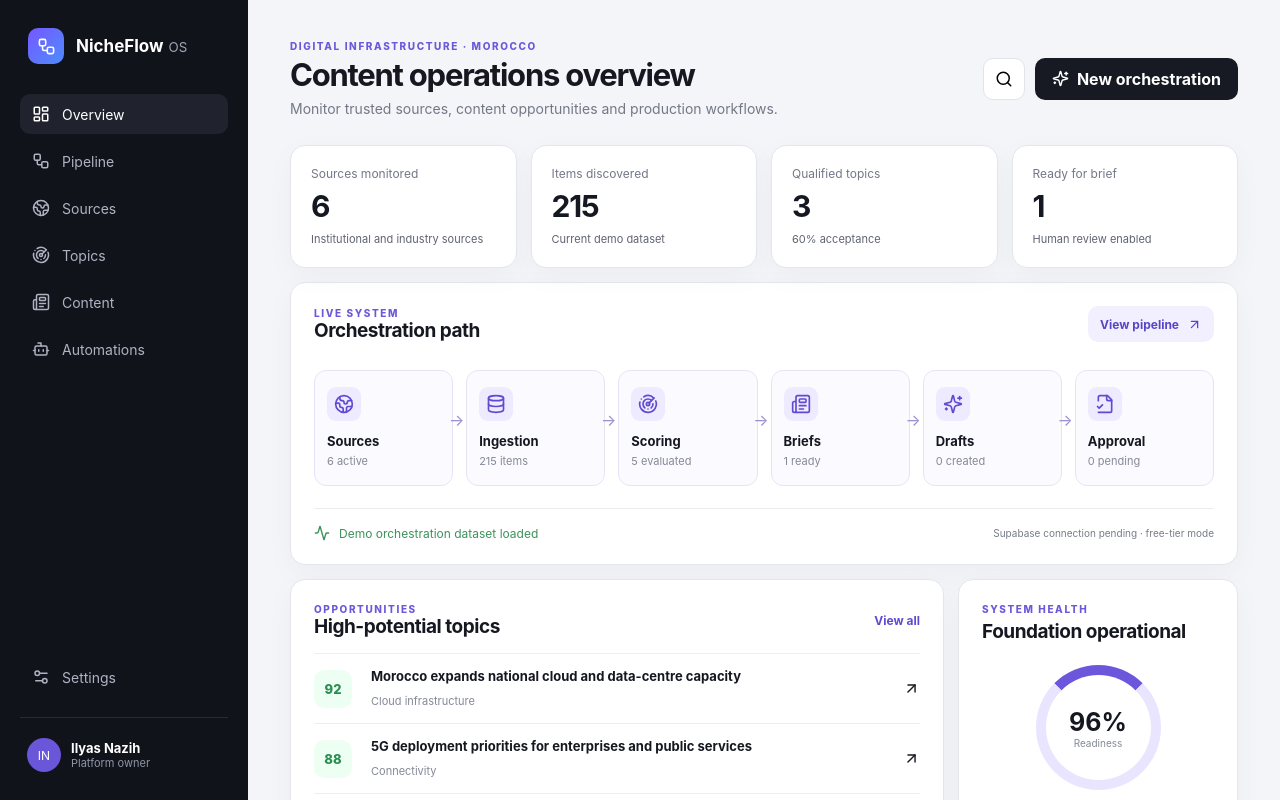
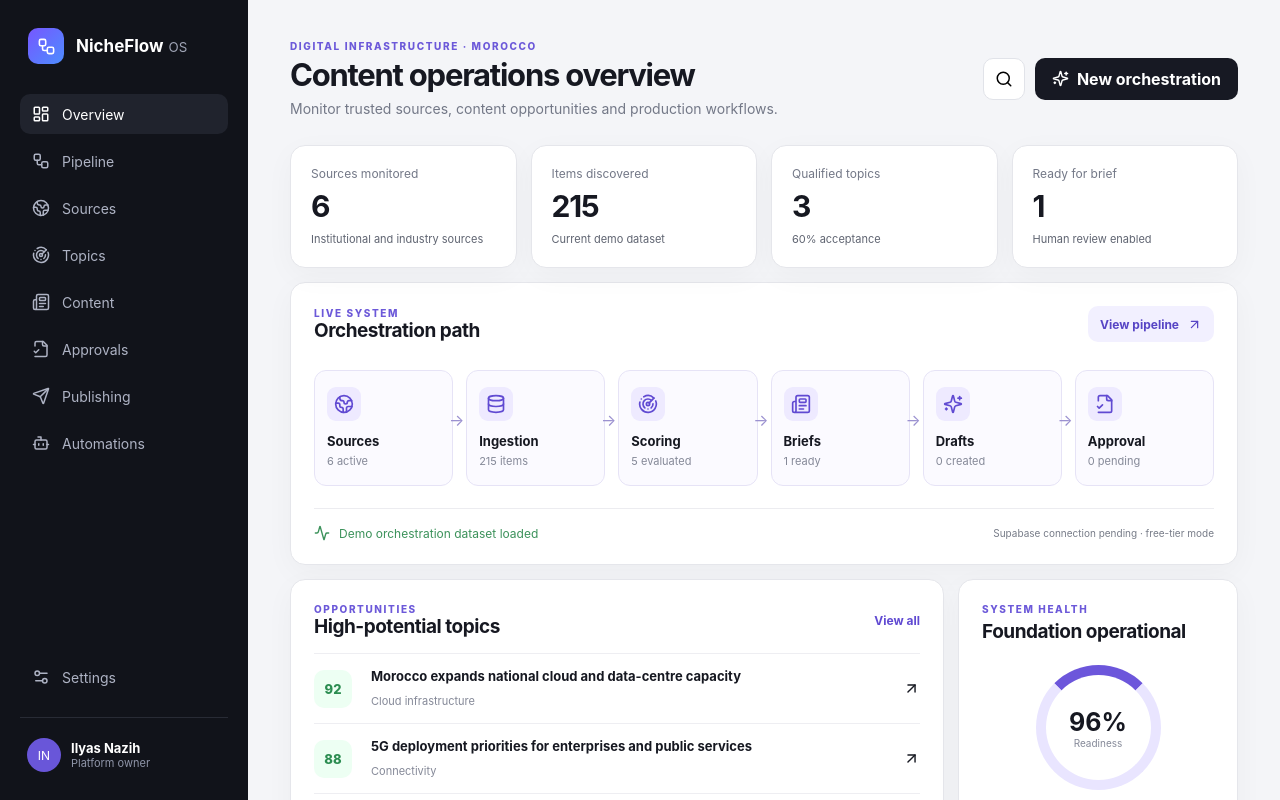
Before and after one commit to LIANN-DARDS900/nicheflow-os, a Next.js app: page / in a window 1280 px wide. Shown: the top 800 px of the page. Built offline with nearby package versions, Linux system fonts and the light colour scheme.

Commit message:
feat: add approvals and publishing navigation

```diff
--- a/src/components/app-sidebar.tsx
+++ b/src/components/app-sidebar.tsx
@@ -1,17 +1,19 @@
 import Link from "next/link";
-import { Bot, Globe2, LayoutDashboard, Newspaper, Radar, Settings2, Workflow } from "lucide-react";
+import { Bot, FileCheck2, Globe2, LayoutDashboard, Newspaper, Radar, Send, Settings2, Workflow } from "lucide-react";
 
 const items = [
-  { href: "/", label: "Overview", icon: LayoutDashboard },
-  { href: "/pipeline", label: "Pipeline", icon: Workflow },
-  { href: "/sources", label: "Sources", icon: Globe2 },
-  { href: "/topics", label: "Topics", icon: Radar },
-  { href: "/content", label: "Content", icon: Newspaper },
-  { href: "/automations", label: "Automations", icon: Bot },
-];
+  { href: "/", label: "Overview", key: "overview", icon: LayoutDashboard },
+  { href: "/pipeline", label: "Pipeline", key: "pipeline", icon: Workflow },
+  { href: "/sources", label: "Sources", key: "sources", icon: Globe2 },
+  { href: "/topics", label: "Topics", key: "topics", icon: Radar },
+  { href: "/content", label: "Content", key: "content", icon: Newspaper },
+  { href: "/approvals", label: "Approvals", key: "approvals", icon: FileCheck2 },
+  { href: "/publishing", label: "Publishing", key: "publishing", icon: Send },
+  { href: "/automations", label: "Automations", key: "automations", icon: Bot },
+] as const;
 
 type AppSidebarProps = {
-  active: "overview" | "pipeline" | "sources" | "topics" | "content" | "automations";
+  active: typeof items[number]["key"];
 };
 
 export function AppSidebar({ active }: AppSidebarProps) {
@@ -22,8 +24,8 @@ export function AppSidebar({ active }: AppSidebarProps) {
         <span><strong>NicheFlow</strong><small>OS</small></span>
       </Link>
       <nav>
-        {items.map(({ href, label, icon: Icon }) => (
-          <Link className={active === label.toLowerCase() ? "active" : undefined} href={href} key={href}>
+        {items.map(({ href, label, key, icon: Icon }) => (
+          <Link className={active === key ? "active" : undefined} href={href} key={href}>
             <Icon size={18} />{label}
           </Link>
         ))}
```
